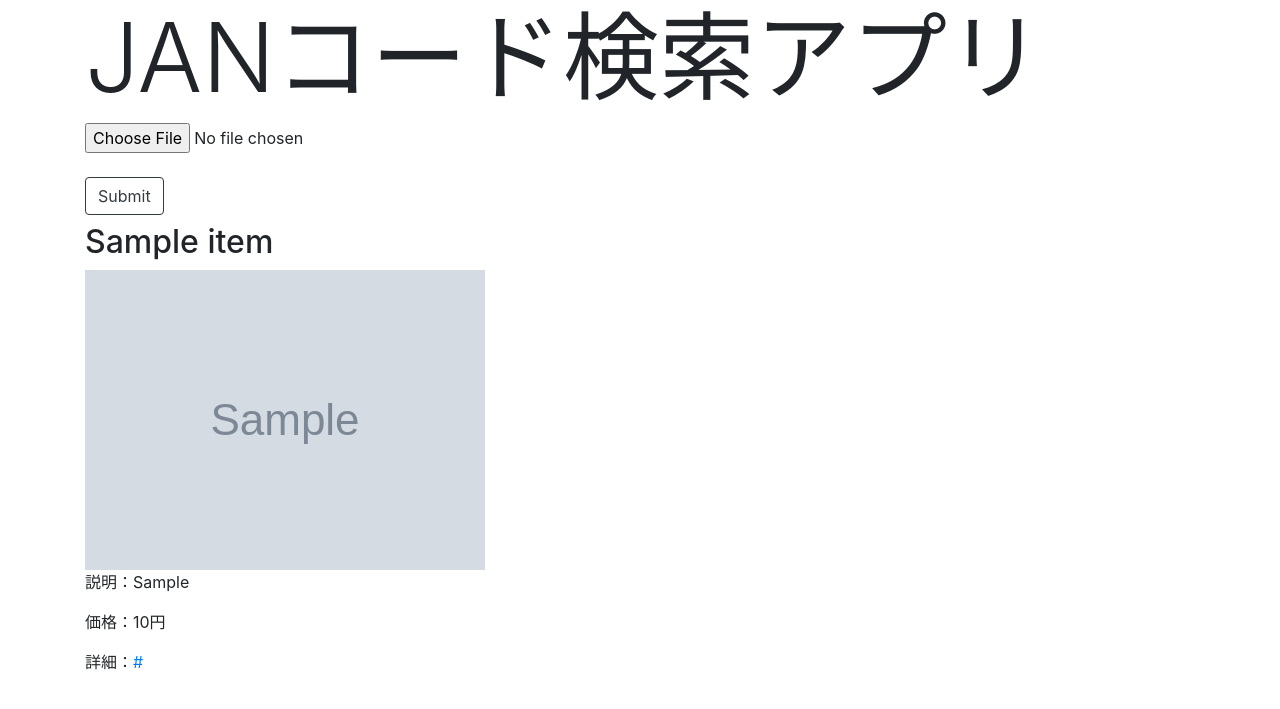
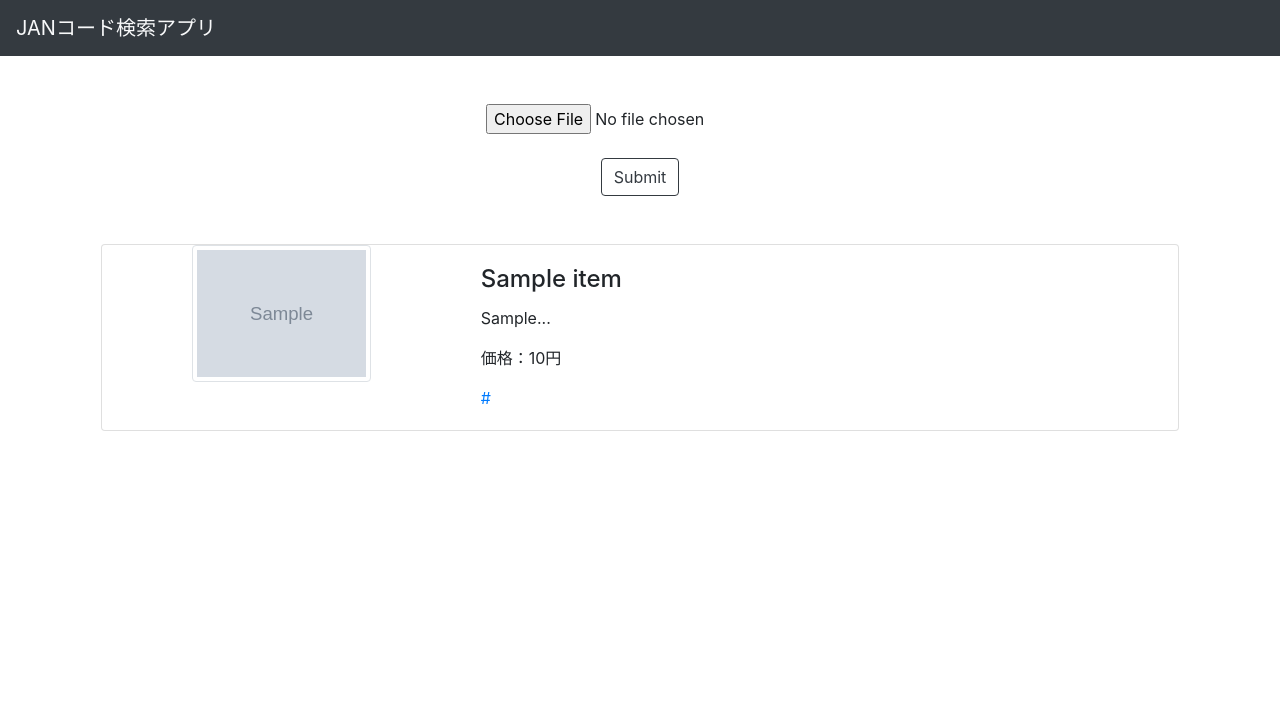
Before and after one commit to g-nemo9/ocr_app, a Flask app: template templates/capture.html in a window 1280 px wide. Shown: the top 709 px of the page. Run offline with Flask 2, Linux system fonts and the light colour scheme; the template is opened without the code that fills it: most values are stand-ins (such as "Sample title", 1, 10 or a date in 2020); grey boxes marked "Sample" are stand-in pictures; some libraries are stand-ins or nearby versions.

Commit message:
レスポンシブ対応とデザインの調整

```diff
--- a/templates/capture.html
+++ b/templates/capture.html
@@ -2,38 +2,51 @@
 <html lang="en">
 <head>
   <meta charset="UTF-8">
+  <meta name="viewport" content="width=device-width, initial-scale=1, shrink-to-fit=no">
   <link rel="stylesheet" href="https://stackpath.bootstrapcdn.com/bootstrap/4.2.1/css/bootstrap.min.css" integrity="sha384-GJzZqFGwb1QTTN6wy59ffF1BuGJpLSa9DkKMp0DgiMDm4iYMj70gZWKYbI706tWS" crossorigin="anonymous">
   <title>JANコード検索</title>
 </head>
 <body>
+  <nav class="navbar navbar-dark bg-dark">
+    <a class="navbar-brand text-light">JANコード検索アプリ</a>
+  </nav>
   <div class="container">
-  <h1 class="display-1">JANコード検索アプリ</h1>
-    <form method="post" enctype="multipart/form-data">
-      <input type="file" name="image" class="form-control-file"><br>
-      <input type="submit" class="btn btn-outline-dark">
-    </form>
+    <div class="form-group m-5 row justify-content-center">
+      <div class="col-md-4">
+      <form method="post" enctype="multipart/form-data">
+        <input type="file" name="image" class="form-control-file"><br>
+        <input type="submit" class="btn btn-outline-dark mx-auto d-block">
+      </form>
+      </div>
+    </div>
     <h2 class="display-4">{{ message }}</h2>
 {#    <div class="card-columns">#}
       {% if item_list %}
         {% for item in item_list %}
-{#          <div class="card p-3">#}
-{#          <img class="card-img-top img-thumbnail" src="{{ item.mediumImageUrls[0]['imageUrl'] }}">#}
-{#           <div class="card-body">#}
-{#             <h4 class="card-title">{{ item.itemName }}</h4>#}
-{#             <p class="card-text">#}
-{#               {{ item.itemCaption }}#}
-{#             </p>#}
-{#             <p class="card-text">#}
-{#               価格：{{ item.itemPrice }}円#}
-{#             </p>#}
-{#             <a href="{{ item.itemUrl }}" class="card-link" target="_blank">{{ item.itemUrl }}</a>#}
-{#           </div>#}
-{#          </div>#}
-        <h2>{{ item.itemName }}</h2>
-        <img src="{{ item.mediumImageUrls[0]['imageUrl'] }}">
-        <p>説明：{{ item.itemCaption }}</p>
-        <p>価格：{{ item.itemPrice }}円</p>
-        <p>詳細：<a href="{{ item.itemUrl }}" target="_blank">{{ item.itemUrl }}</a></p>
+          <div class="card m-3">
+            <div class="row no-gutters">
+              <div class="col-md-4">
+               <img class="img-fluid img-thumbnail mx-auto d-block" width=50% src="{{ item.mediumImageUrls[0]['imageUrl'] }}">
+              </div>
+              <div class="col-md-8">
+               <div class="card-body">
+                 <h4 class="card-title">{{ item.itemName }}</h4>
+                 <p class="card-text">
+                   {{ item.itemCaption[:140] }}...
+                 </p>
+                 <p class="card-text">
+                   価格：{{ item.itemPrice }}円
+                 </p>
+                 <a href="{{ item.itemUrl }}" class="card-link" target="_blank">{{ item.itemUrl }}</a>
+               </div>
+              </div>
+            </div>
+          </div>
+{#        <h2>{{ item.itemName }}</h2>#}
+{#        <img src="{{ item.mediumImageUrls[0]['imageUrl'] }}">#}
+{#        <p>説明：{{ item.itemCaption }}</p>#}
+{#        <p>価格：{{ item.itemPrice }}円</p>#}
+{#        <p>詳細：<a href="{{ item.itemUrl }}" target="_blank">{{ item.itemUrl }}</a></p>#}
         {% endfor %}
       {% endif %}
     </div>
```
